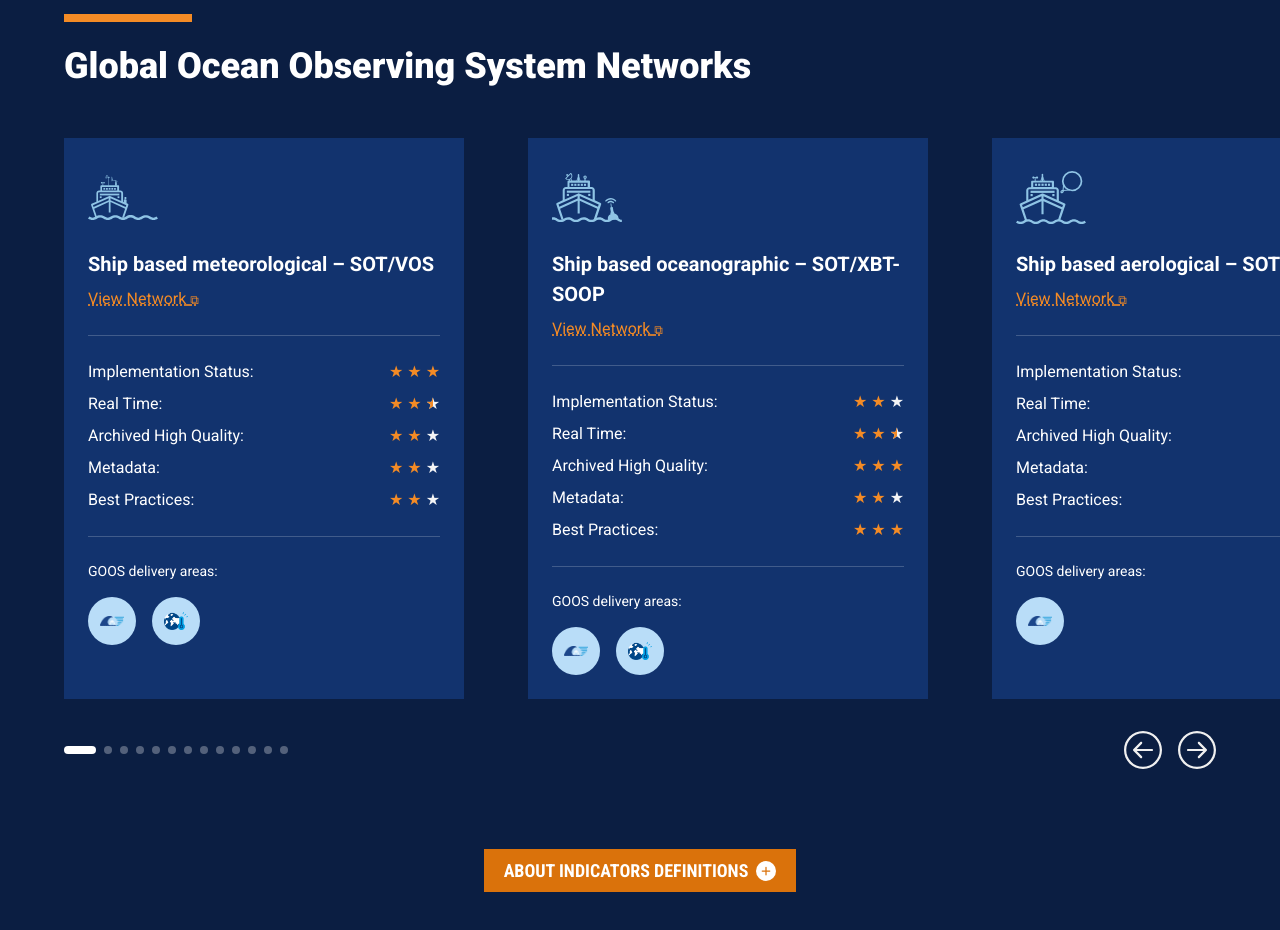
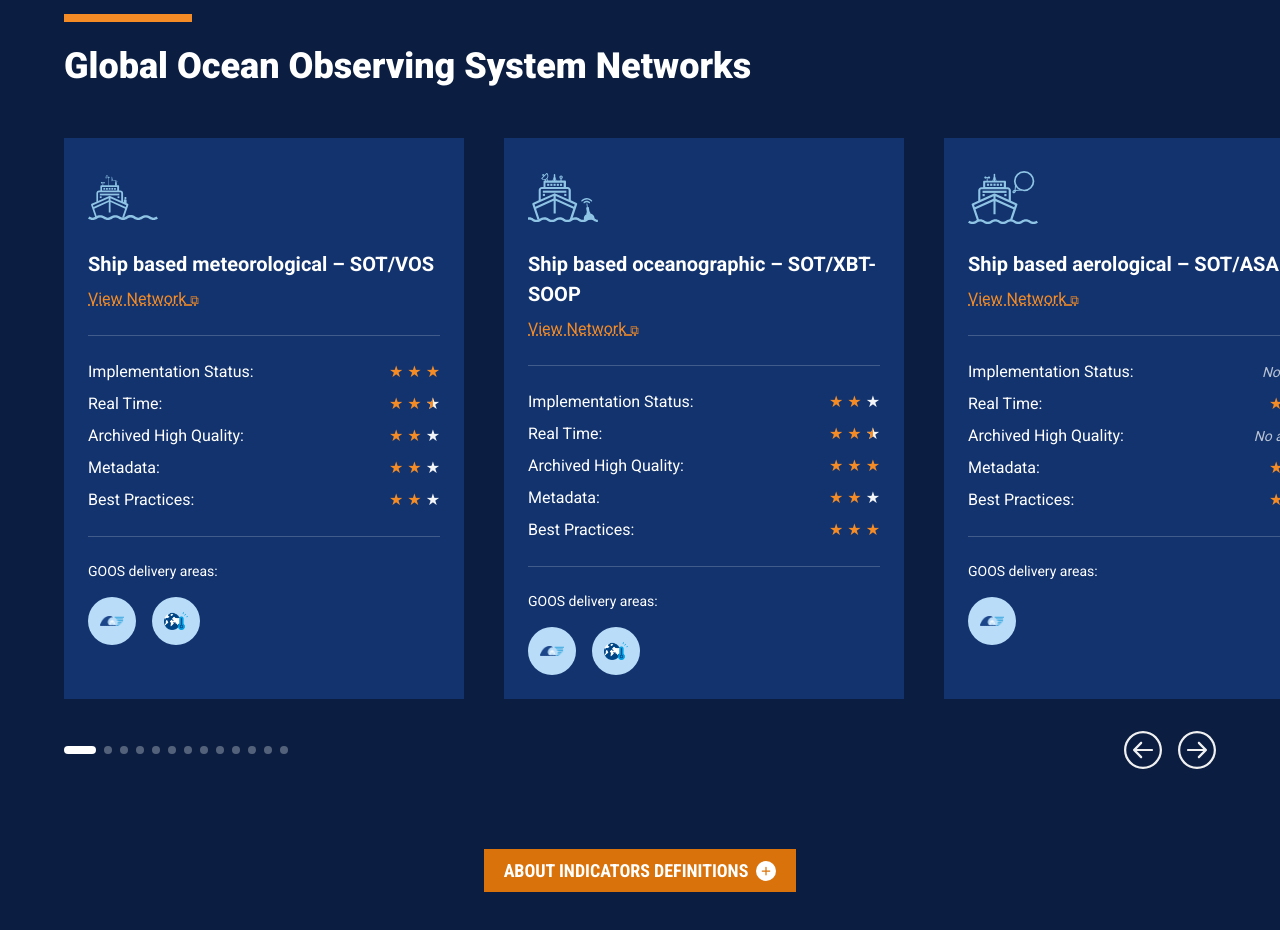
Before and after one commit to OceanOPS/oceanops-report-card, a React (Vite) app: page /#map-section in a window 1280 px wide. Shown: the part 5920-6850 px from the top of the page. Built offline with nearby package versions, Linux system fonts and the light colour scheme; a web font is replaced by a local one.

Commit message:
Reduce spacing between network cards in carousel

```diff
--- a/src/components/NetworkCarousel.tsx
+++ b/src/components/NetworkCarousel.tsx
@@ -181,7 +181,7 @@ export default function NetworkCarousel({
           {cards.map((card, index) => (
             <div
               key={index}
-              className="flex-[0_0_auto] min-w-0 mr-16 flex"
+              className="flex-[0_0_auto] min-w-0 mr-10 flex"
               style={{ flexBasis: '400px' }}
             >
               <NetworkCard
```
